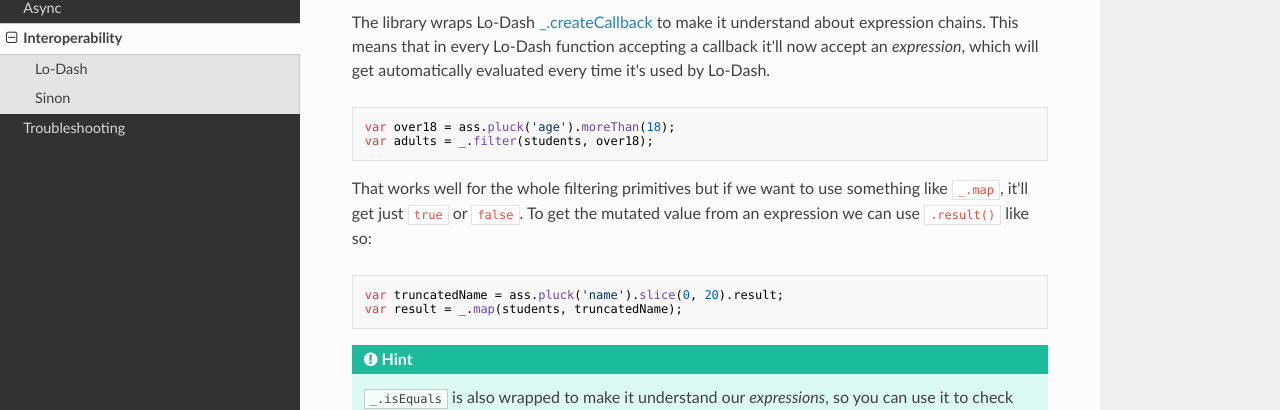
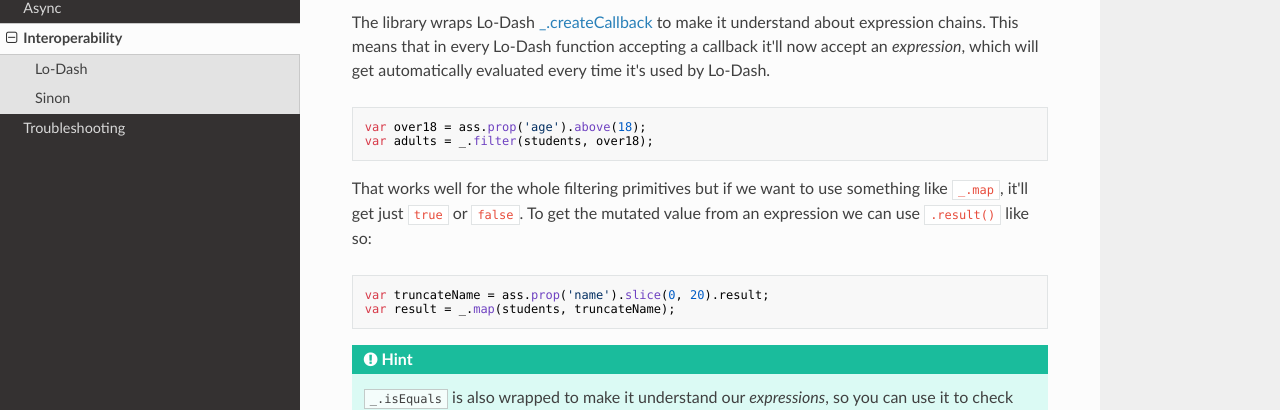
Before and after one commit to drslump/ass-ert, an MkDocs documentation site: the page built from docs/interoperability.md, in a window 1280 px wide and 1346 px high. Shown: the part 349-759 px from the top of the window. Built offline with MkDocs 1.6.1, drawn with Linux system fonts in a browser that asks for light colours; nearby versions of some CDN libraries; old or Windows-style settings are respelled for this version of MkDocs.

Commit message:
docs typo

````diff
--- a/docs/interoperability.md
+++ b/docs/interoperability.md
@@ -14,7 +14,7 @@ function accepting a callback it'll now accept an *expression*, which will get
 automatically evaluated every time it's used by Lo-Dash.
 
 ```js
-var over18 = ass.pluck('age').moreThan(18);
+var over18 = ass.prop('age').above(18);
 var adults = _.filter(students, over18);
 ```
 
@@ -23,8 +23,8 @@ like `_.map`, it'll get just `true` or `false`. To get the mutated value from an
 expression we can use `.result()` like so:
 
 ```js
-var truncatedName = ass.pluck('name').slice(0, 20).result;
-var result = _.map(students, truncatedName);
+var truncateName = ass.prop('name').slice(0, 20).result;
+var result = _.map(students, truncateName);
 ```
 
 !!! hint
````
